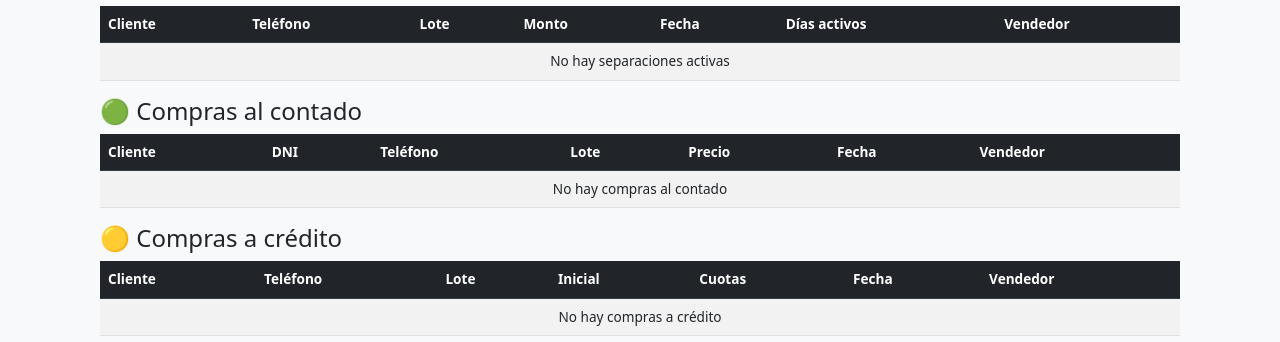
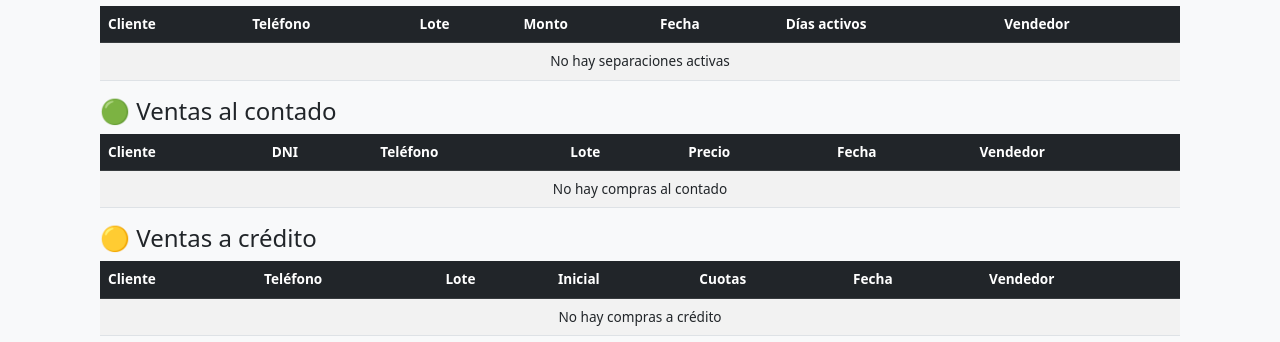
Before and after one commit to beli240392-maker/Hello_world, a Flask app: template templates/reportes.html in a window 1280 px wide. Shown: the part 258-600 px from the top of the page. Run offline with Flask 3, Linux system fonts and the light colour scheme; the template is opened without the code that fills it, so the values that code supplies are empty.

Commit message:
Modificar reportesdos

```diff
--- a/templates/reportes.html
+++ b/templates/reportes.html
@@ -78,7 +78,7 @@
 </table>
 
 <!-- Compras al contado -->
-<h4>🟢 Compras al contado</h4>
+<h4>🟢 Ventas al contado</h4>
 <table id="tabla-contado" class="table table-striped table-hover">
   <thead class="table-dark">
     <tr>
@@ -109,7 +109,7 @@
 </table>
 
 <!-- Compras a crédito -->
-<h4>🟡 Compras a crédito</h4>
+<h4>🟡 Ventas a crédito</h4>
 <table id="tabla-credito" class="table table-striped table-hover">
   <thead class="table-dark">
     <tr>
```
